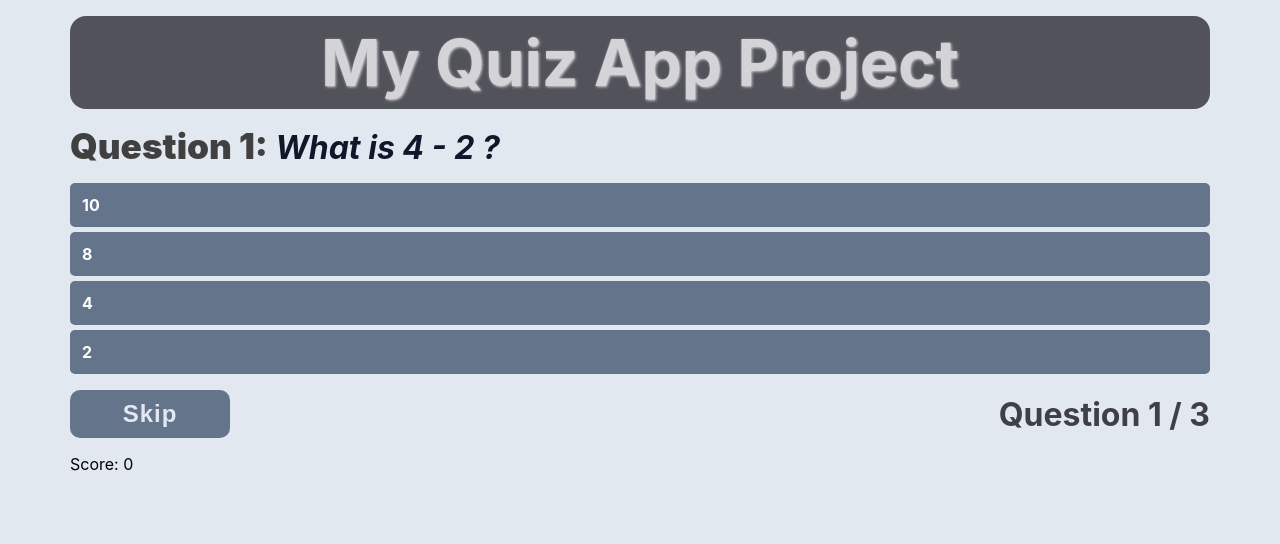
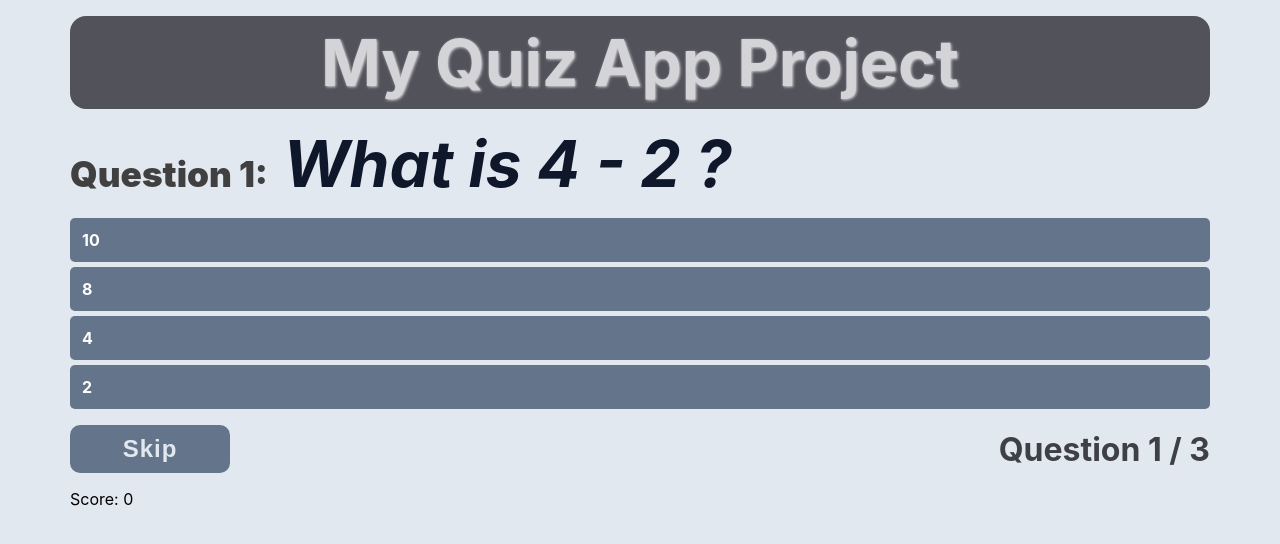
Before and after one commit to Konrad-Jalowy/reactquizapp, a React (Create React App) app: page / in a window 1280 px wide. Both pictures are taken after a click on the button "Start". Shown: the top 544 px of the page. Built offline with nearby package versions, Linux system fonts and the light colour scheme.

Commit message:
some minor changes

```diff
--- a/src/components/quiz/Question.css
+++ b/src/components/quiz/Question.css
@@ -1,5 +1,5 @@
 h2 {
-    font-size: 2rem;
+    font-size: 4rem;
     margin-bottom: 1rem;
     color: rgb(16 185 129);
     color: rgb(64 64 64);
--- a/src/components/summary/Summary.css
+++ b/src/components/summary/Summary.css
@@ -104,10 +104,14 @@
     color: rgb(253 186 116);
 }
 .percentSummary > p.wrong {
-    color: rgb(239 68 68);
+    color: rgb(254 202 202);
+    background-color: rgb(239 68 68);
 }
 .percentSummary > p.correct {
-    color: rgb(20 83 45);
+
+        color: rgb(74 222 128);
+        background-color: rgb(21 128 61);
+
 }
 
 hr {
```
